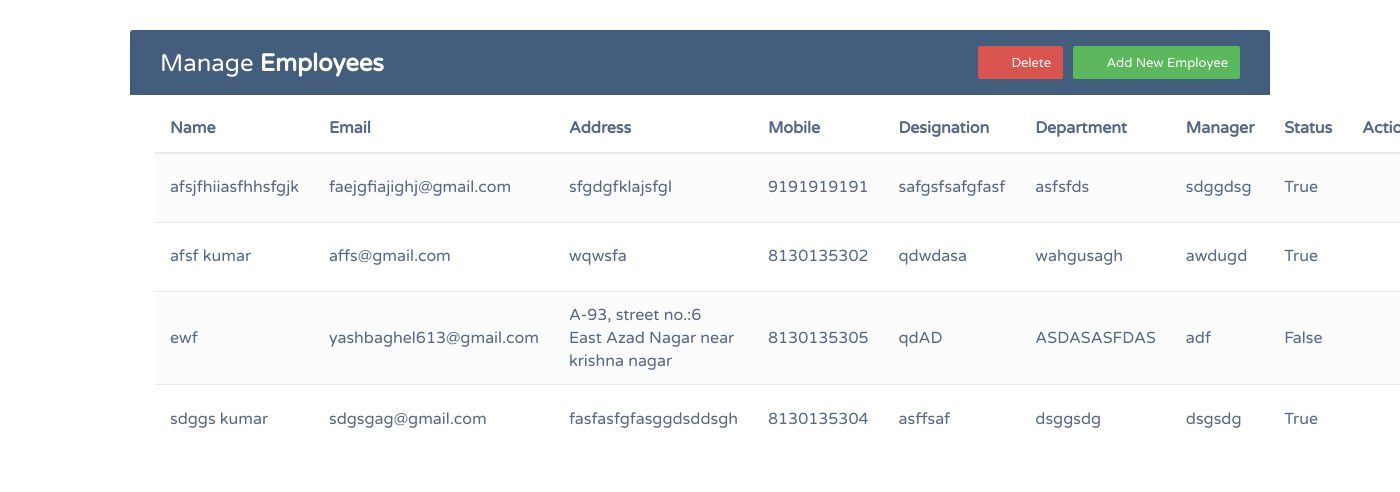
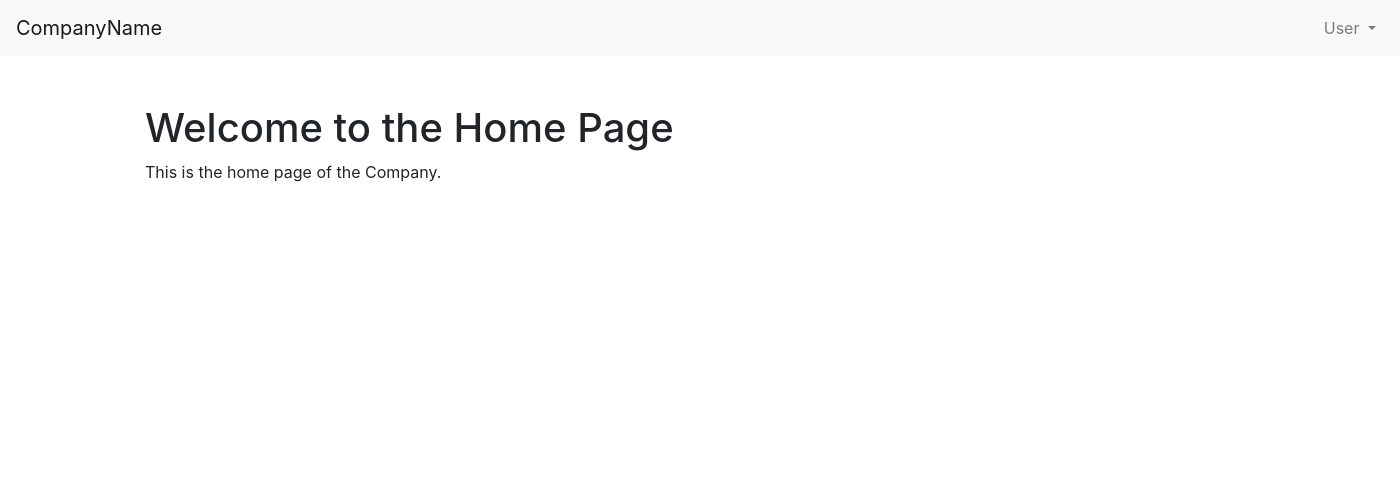
Before and after one commit to Yogesh-Baghel12/Spiral, a Django app: page / in a window 1400 px wide; the page is wider, and only the part inside the window is pictured. Shown: the top 492 px of that part. Run offline with Django 4.2, Linux system fonts and the light colour scheme; data comes from the database, SQL or seed files in the repository; both versions use the stored data as it was after the commit; some libraries are stand-ins or nearby versions.

Commit message:
Add login and signup page and change the urls and views

```diff
--- a/CRUD/templates/indexs.html
+++ b/CRUD/templates/indexs.html
@@ -243,7 +243,10 @@
 					</div>
 					<div class="col-sm-6">
 						<a href="#addEmployeeModal" class="btn btn-success" data-toggle="modal"><i class="material-icons">&#xE147;</i> <span>Add New Employee</span></a>
-						<a href="#deleteEmployeeModal" class="btn btn-danger" data-toggle="modal"><i class="material-icons">&#xE15C;</i> <span>Delete</span></a>
+						<form method="get" action="{% url 'search' %}" style="display: inline;">
+                            <input type="text" name="query" placeholder="Search by name or ID" style="margin-right: 10px;color: #000;"><button type="submit" class="btn btn-primary">Search</button>
+
+                        </form>
 					</div>
                 </div>
             </div>
--- a/CRUD/urls.py
+++ b/CRUD/urls.py
@@ -8,4 +8,5 @@ urlpatterns = [
     path("add",views.ADD,name="add"),
     path("update/<str:id>",views.update,name='update'),
     path("delete/<str:id>",views.delete,name='delete'),
+    path('search/', views.search, name='search'),
 ]
--- a/CRUD/views.py
+++ b/CRUD/views.py
@@ -1,18 +1,25 @@
 from django.shortcuts import render,redirect
 from CRUD.models import Employee
+from django.db.models import Q
+from django.contrib.auth.decorators import login_required
 
 # Create your views here.
 
-
+@login_required
 def INDEX(request):
+    if not request.user.is_staff:
+        return redirect('home')
     emp=Employee.objects.all()
     context={
         "emp":emp,
     }
 
-    return render(request,'indexs.html',context)
+    return render(request,'crud/indexs.html',context)
 
+@login_required
 def ADD(request):
+    if not request.user.is_staff:
+        return redirect('home')
     if request.method=="POST":
         name=request.POST.get('name')
         email=request.POST.get('email')
@@ -38,12 +45,14 @@ def ADD(request):
 
 
 
-    return render(request,'indexs.html',)
+    return render(request,'crud/indexs.html',)
 
 
 
-
+@login_required
 def update(request,id):
+    if not request.user.is_staff:
+        return redirect('home')
     if request.method=="POST":
         name=request.POST.get('name')
         email=request.POST.get('email')
@@ -69,9 +78,23 @@ def update(request,id):
         emp.save()
     return redirect('home')
 
+@login_required
 def delete(request,id):
+    if not request.user.is_staff:
+        return redirect('home')
     emp=Employee.objects.filter(id=id).delete()
     context={
         'emp':emp,
     }
     return redirect('home')
+
+@login_required
+def search(request):
+    if not request.user.is_staff:
+        return redirect('home')
+    query = request.GET.get('query', '')
+    if query:
+        emp = Employee.objects.filter(Q(name__icontains=query) | Q(id__icontains=query))
+    else:
+        emp = Employee.objects.all()
+    return render(request, 'crud/indexs.html', {'emp': emp})
--- a/HRMS/urls.py
+++ b/HRMS/urls.py
@@ -18,9 +18,14 @@ from django.contrib import admin
 from django.urls import path,include
 from django.conf.urls.static import static
 from django.conf import settings
+from . import views as main_views
 
 
 urlpatterns = [
-    path('',include('CRUD.urls')),
+    path('crud/',include('CRUD.urls')),
+    path('', main_views.home, name='home'),
+    path('login/', main_views.login_view, name='login'),
+    path('signup/', main_views.signup_view, name='signup'),
+    path('logout/', main_views.logout_view, name='logout'),
     path('admin/', admin.site.urls),
 ]+static(settings.MEDIA_URL,document_root=settings.MEDIA_ROOT)
--- /dev/null
+++ b/HRMS/views.py
@@ -0,0 +1,27 @@
+from django.shortcuts import render, redirect
+from django.contrib.auth import authenticate, login, logout as auth_logout
+from django.contrib.auth.decorators import login_required
+
+def home(request):
+    return render(request, 'home.html')
+
+def login_view(request):
+    if request.method == "POST":
+        username = request.POST['username']
+        password = request.POST['password']
+        user = authenticate(request, username=username, password=password)
+        if user is not None:
+            login(request, user)
+            return redirect('home')
+        else:
+            return render(request, 'login.html', {'error': 'Invalid username or password'})
+    return render(request, 'login.html')
+
+def signup_view(request):
+    # Your signup logic here
+    return render(request, 'signup.html')
+
+@login_required
+def logout_view(request):
+    auth_logout(request)
+    return redirect('home')
--- /dev/null
+++ b/templates/home.html
@@ -0,0 +1,46 @@
+<!DOCTYPE html>
+<html lang="en">
+<head>
+    <meta charset="UTF-8">
+    <meta name="viewport" content="width=device-width, initial-scale=1.0">
+    <title>Home</title>
+    <link rel="stylesheet" href="https://stackpath.bootstrapcdn.com/bootstrap/4.5.2/css/bootstrap.min.css">
+</head>
+<body>
+    <nav class="navbar navbar-expand-lg navbar-light bg-light">
+        <a class="navbar-brand" href="#">CompanyName</a>
+        <div class="collapse navbar-collapse" id="navbarNav">
+            <ul class="navbar-nav ml-auto">
+                <li class="nav-item dropdown">
+                    {% if user.is_authenticated %}
+                        <a class="nav-link dropdown-toggle" href="#" id="userDropdown" role="button" data-toggle="dropdown" aria-haspopup="true" aria-expanded="false">
+                            User
+                        </a>
+                        <div class="dropdown-menu" aria-labelledby="userDropdown">
+                            {% if user.is_staff %}
+                                <a class="dropdown-item" href="{% url 'index' %}">CRUD App</a>
+                            {% endif %}
+                            <a class="dropdown-item" href="{% url 'logout' %}">Logout</a>
+                        </div>
+                    {% else %}
+                        <a class="nav-link dropdown-toggle" href="#" id="userDropdown" role="button" data-toggle="dropdown" aria-haspopup="true" aria-expanded="false">
+                            User
+                        </a>
+                        <div class="dropdown-menu" aria-labelledby="userDropdown">
+                            <a class="dropdown-item" href="{% url 'login' %}">Login</a>
+                            <a class="dropdown-item" href="{% url 'signup' %}">Signup</a>
+                        </div>
+                    {% endif %}
+                </li>
+            </ul>
+        </div>
+    </nav>
+    <div class="container mt-5">
+        <h1>Welcome to the Home Page</h1>
+        <p>This is the home page of the Company.</p>
+    </div>
+    <script src="https://code.jquery.com/jquery-3.5.1.slim.min.js"></script>
+    <script src="https://cdn.jsdelivr.net/npm/@popperjs/core@2.5.4/dist/umd/popper.min.js"></script>
+    <script src="https://stackpath.bootstrapcdn.com/bootstrap/4.5.2/js/bootstrap.min.js"></script>
+</body>
+</html>
```
Also changed, not shown: templates/login.html (added, +22 -0 lines), templates/logout.html (added, +8 -0 lines), db.sqlite3, templates/signup.html (added).
